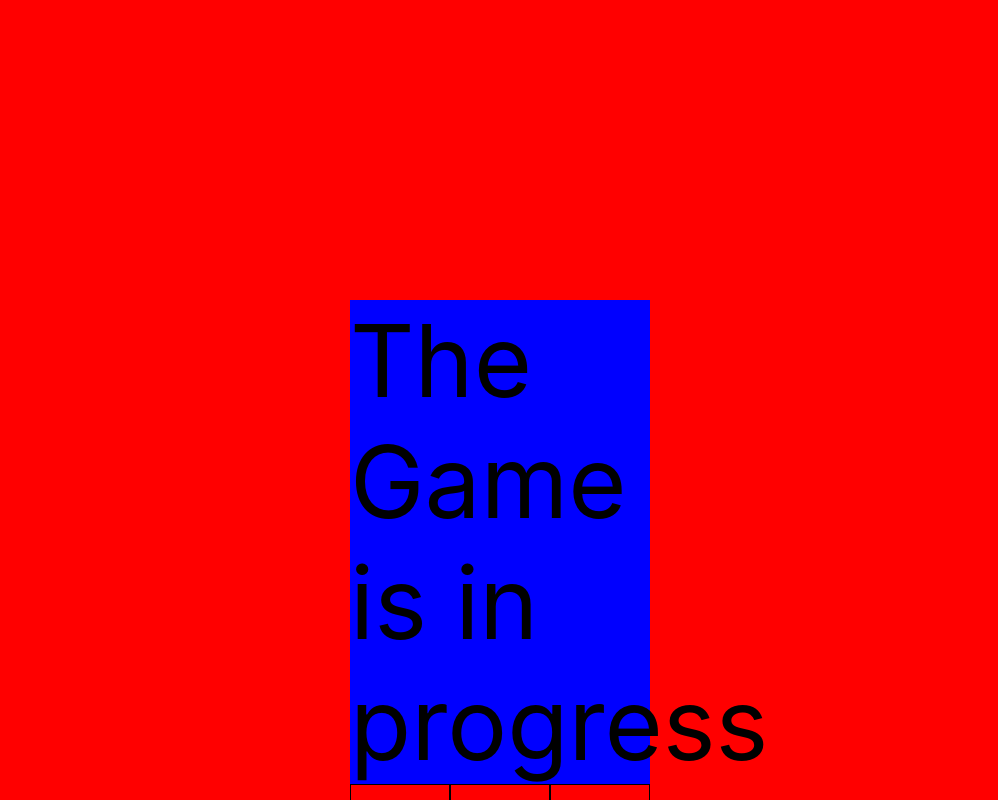
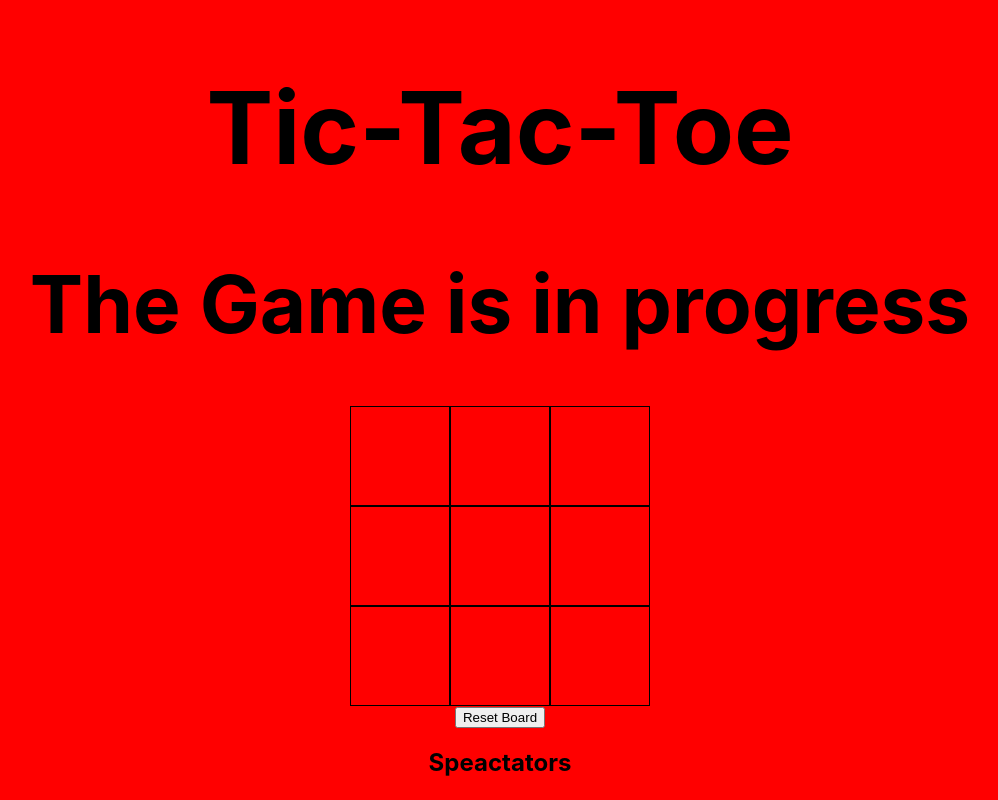
Before and after one commit to NJIT-CS490-SP21/project-2-pvp53, a React (Create React App) app: page / in a window 1280 px wide. Both pictures are taken after a click on the button "LogIn". Shown: the top 800 px of the page, without its empty margins (140-1138 px from the left). Built offline with nearby package versions, Linux system fonts and the light colour scheme.

Commit message:
beautified UI experience

```diff
--- a/src/App.css
+++ b/src/App.css
@@ -1,13 +1,3 @@
-.square{
-  position: absolute;
-  width: 300px;
-  height: 200px;
-  z-index: 0;
-  top: 50%;
-  left: 50%;
-  margin: -100px 0 0 -150px;
-}
-
 .App {
   text-align: center;
 }
@@ -34,9 +24,16 @@
   color: white;
 }
 
+
+.t{
+  text-align: center;
+  font-size: 50px;
+
+}
 .App-link {
   color: #61dafb;
 }
+
 
 @keyframes App-logo-spin {
   from {
--- a/src/App.js
+++ b/src/App.js
@@ -18,7 +18,12 @@ function App() {
     }
 
     return (
-    <div class = "square">
+    <div>
+        <div class="t">
+            <h1>
+                Tic-Tac-Toe
+            </h1>
+        </div>
       {loggedIn
         ? <Board user={user}/>
         : <Login userData={fillUser}  />
--- a/src/Board/Board.css
+++ b/src/Board/Board.css
@@ -10,10 +10,6 @@
 .body{
   background-color: red;
 }
-/*.board{*/
-/*  margin: auto;*/
-/*  width: 50%;*/
-/*}*/
 
 .box {
   border: 1px solid black;
@@ -24,18 +20,25 @@
 
 .userName{
   text-align: center;
-  font-size: 50px;
+  font-size: 70px;
 }
 
 .gameStatus{
-  background-color: blue;
-  font-size: 100px;
+  text-align: center;
+  font-size: 80px;
 }
 
 .button{
-
+  text-align: center;
 }
 
-.header{
+ul{
+  list-style: none;
+  margin: 0;
+  padding: 0;
+}
 
+
+.list{
+  text-align: center;
 }
--- a/src/Board/Board.js
+++ b/src/Board/Board.js
@@ -96,10 +96,11 @@ function Board({ user }){
 
 
     return (
-        <div class = "b">
-            <div class="gameStatus">
+
+        <div>
+            <h1 class="gameStatus">
                 {gameStatus}
-            </div>
+            </h1>
             <div class="userName">
                 {user}
             </div>
@@ -109,11 +110,13 @@ function Board({ user }){
             <div class = "button">
                 <button  onClick = {resetBoard} > Reset Board </button>
             </div>
-            <div class = "spec">
-                <h1 class="header">
+            <div class="list">
+                <h2>
                     Speactators
-                </h1>
-                {players['spec'].map((player) => <ul> { player } </ul>)}
+                </h2>
+                <ul>
+                    {players['spec'].map((player) => <li> { player } </li> )}
+                </ul>
             </div>
         </div>
     );
--- a/src/LoginStatus/Login.css
+++ b/src/LoginStatus/Login.css
@@ -1,5 +1,10 @@
 .loginBox{
-    padding: 10px;
+    position: absolute;
+    width: 300px;
+    height: 200px;
+    top: 30%;
+    left: 50%;
+    margin: -100px 0 0 -150px;
 }
 
 .button{
```
